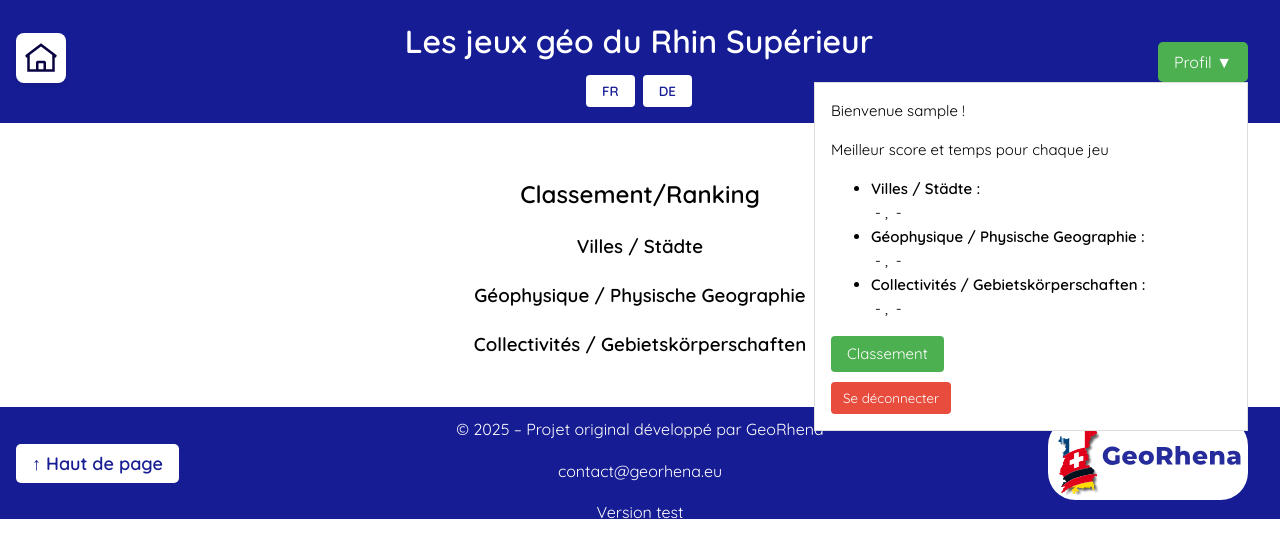
After one commit to georhena-org/jeux_geo_spiele, a Django app: page /leaderboard/ in a window 1280 px wide, after a click on "Profil ▼". The commit adds this page. Shown: the top 558 px of the page. Run offline with Django 5.2, Linux system fonts and the light colour scheme; the visitor is signed in with stand-in values (Sample User, id 1); data that the repository does not hold is empty.

Commit message:
commit leaderboard

```diff
--- a/jeux/context_processors.py
+++ b/jeux/context_processors.py
@@ -1,6 +1,51 @@
 from django.db import models
 from .models import GameResult
 from datetime import timedelta
+from django.db.models import Max, F, Subquery, OuterRef, IntegerField
+from django.db.models.functions import Cast
+from .models import GameResult
+from django.contrib.auth.models import User
+
+def get_leaderboard():
+    leaderboard = {}
+
+    for game_code, game_label in GameResult.GAME_CHOICES:
+        # Étape 1 : Récupérer les meilleurs scores par utilisateur pour le jeu donné
+        best_scores = (
+            GameResult.objects.filter(game=game_code)
+            .values('user')
+            .annotate(
+                best_score=Max('score'),
+            )
+        )
+
+        # Étape 2 : Pour chaque user+jeu avec le meilleur score, trouver le temps minimal
+        results = []
+        for item in best_scores:
+            user_id = item['user']
+            score = item['best_score']
+            best_time = (
+                GameResult.objects.filter(user_id=user_id, game=game_code, score=score)
+                .order_by('time_seconds')
+                .first()
+            )
+            if best_time:
+                results.append({
+                    'username': best_time.user.username,
+                    'score': score,
+                    'time_seconds': str(timedelta(seconds=best_time.time_seconds))[2:7],
+                })
+
+        # Étape 3 : Trier d'abord par score DESC, puis par temps ASC
+        sorted_results = sorted(results, key=lambda x: (-x['score'], x['time_seconds']))
+        top_10 = sorted_results[:10]
+
+        leaderboard[game_code] = {
+            'label': game_label,
+            'ranking': top_10
+        }
+
+    return leaderboard
 
 
 def user_profile(request):
@@ -32,4 +77,5 @@ def user_profile(request):
             'username': user.username,
             'best_results': best_results
         }
+    context['leaderboard'] = get_leaderboard()
     return context
--- a/jeux/static/jeux/js/translate.js
+++ b/jeux/static/jeux/js/translate.js
@@ -18,6 +18,7 @@ function setLanguage(lang) {
     login: "Se connecter",
     score: "Score",
     time: "Temps",
+    leaderboard: "Classement",
     btnCities: "📍 <br>Villes principales du Rhin Supérieur",
     btnPhysGeo: "🏞️ <br>Géographie physique du Rhin Supérieur",
     btnRegions: "🏘️ <br>Les collectivités du Rhin Supérieur",
@@ -68,6 +69,7 @@ function setLanguage(lang) {
     login: "Sich anmelden",
     score: "Punktanzahl",
     time: "Zeit",
+    leaderboard: "Ranking",
     btnCities: "📍 <br>Städte des Oberrheins",
     btnPhysGeo: "🏞️ <br>Physische Geographie des Oberrheins",
     btnRegions: "🏘️ <br>Gebietskörperschaften des Oberrheins",
@@ -128,6 +130,7 @@ function applyTranslations() {
   });
   $(".logout-button").text(translations[currentLang].logout);
   $(".login-link").text(translations[currentLang].login);
+  $("#leaderboard").text(translations[currentLang].leaderboard);
 
 
   $("#jeu-villes").html(translations[currentLang].btnCities);
--- a/jeux/static/jeux/styles/styles.css
+++ b/jeux/static/jeux/styles/styles.css
@@ -224,6 +224,17 @@ footer {
   background-color: #8dd3f5;
 }
 
+.leaderboard {
+  display: inline-block;
+  padding: 0.4rem 1rem;
+  background-color: #4CAF50;
+  color: #fff;
+  text-decoration: none;
+  border-radius: 4px;
+  font-weight: 500;
+  transition: background-color 0.2s ease;
+}
+
 @media screen and (max-width: 850px) {
   footer {
     flex-direction: column;
--- a/jeux/static/jeux/styles/styles_accueil.css
+++ b/jeux/static/jeux/styles/styles_accueil.css
@@ -233,6 +233,22 @@
     transform: scale(1.1);
 }
 
+.leaderboard-container {
+  max-width: 700px;
+  margin: 0 auto;
+  text-align: center;
+  padding: 2rem;
+}
+
+.leaderboard-container h2,
+.leaderboard-container h3 {
+  margin-bottom: 1rem;
+}
+
+.leaderboard-container ol {
+  list-style: decimal inside;
+  padding-left: 0;
+}
 
 /* Adaptation mobile */
 @media (max-width: 768px) {
--- a/jeux/templates/base.html
+++ b/jeux/templates/base.html
@@ -47,6 +47,7 @@
                 </li>
               {% endfor %}
             </ul>
+            <a href="{% url 'leaderboard' %}" class="leaderboard" id = "leaderboard">Classement</a>
             <form method="post" action="{% url 'logout' %}">
               {% csrf_token %}
               <button type="submit" class="logout-button">Se déconnecter</button>
--- /dev/null
+++ b/jeux/templates/jeux/leaderboard.html
@@ -0,0 +1,28 @@
+{% extends "base.html"%}
+
+{% load static %}
+
+{% block title%} Leaderboard{% endblock%}
+
+{% block content %}
+<div class="leaderboard-container">
+{% if leaderboard %}
+  <h2>Classement/Ranking</h2>
+  {% for game_code, game_data in leaderboard.items %}
+    <h3>{{ game_data.label }}</h3>
+    <ol>
+      {% for entry in game_data.ranking %}
+        <li>{{ entry.username }} — Score/Punkte: {{ entry.score }}, Temps/Zeit: {{ entry.time_seconds }}</li>
+      {% endfor %}
+    </ol>
+  {% endfor %}
+{% endif %}
+</div>
+{% endblock %}
+
+{% block extra_scripts %}
+  <link rel="stylesheet" href="{% static 'jeux/ol.css' %}">
+  <link rel="stylesheet" href="{% static 'jeux/styles/styles_accueil.css' %}">
+  <script src="{% static 'jeux/ol.js' %}"></script>
+  <script src="{% static 'jeux/js/main_ol.js' %}"></script>
+{% endblock %}
--- a/jeux/urls.py
+++ b/jeux/urls.py
@@ -17,4 +17,5 @@ urlpatterns = [
     path('accounts/signup/', SignUpView.as_view(), name='signup'),
     path('api/save_score/', views.save_game_result, name='save_game_result'),
     path('logout/', LogoutView.as_view(next_page='accueil'), name='logout'),
+    path('leaderboard/', views.leaderboard, name='leaderboard'),
 ]
--- a/jeux/views.py
+++ b/jeux/views.py
@@ -14,7 +14,7 @@ from .models import GameResult
 
 from django.contrib.auth.views import LoginView
 from .forms import CustomLoginForm
-
+from jeux.context_processors import get_leaderboard
 class CustomLoginView(LoginView):
     authentication_form = CustomLoginForm
     template_name = 'registration/login.html'  # ou ton chemin actuel
@@ -39,6 +39,12 @@ class SignUpView(generic.CreateView):
 
 def accueil(request):
     return render(request, 'jeux/accueil.html')
+
+@login_required
+def leaderboard(request):
+    leaderboard = get_leaderboard()
+    return render(request, 'jeux/leaderboard.html')
+
 @login_required
 def jeu_villes(request):
     return render(request, 'jeux/jeu_villes.html')
```
